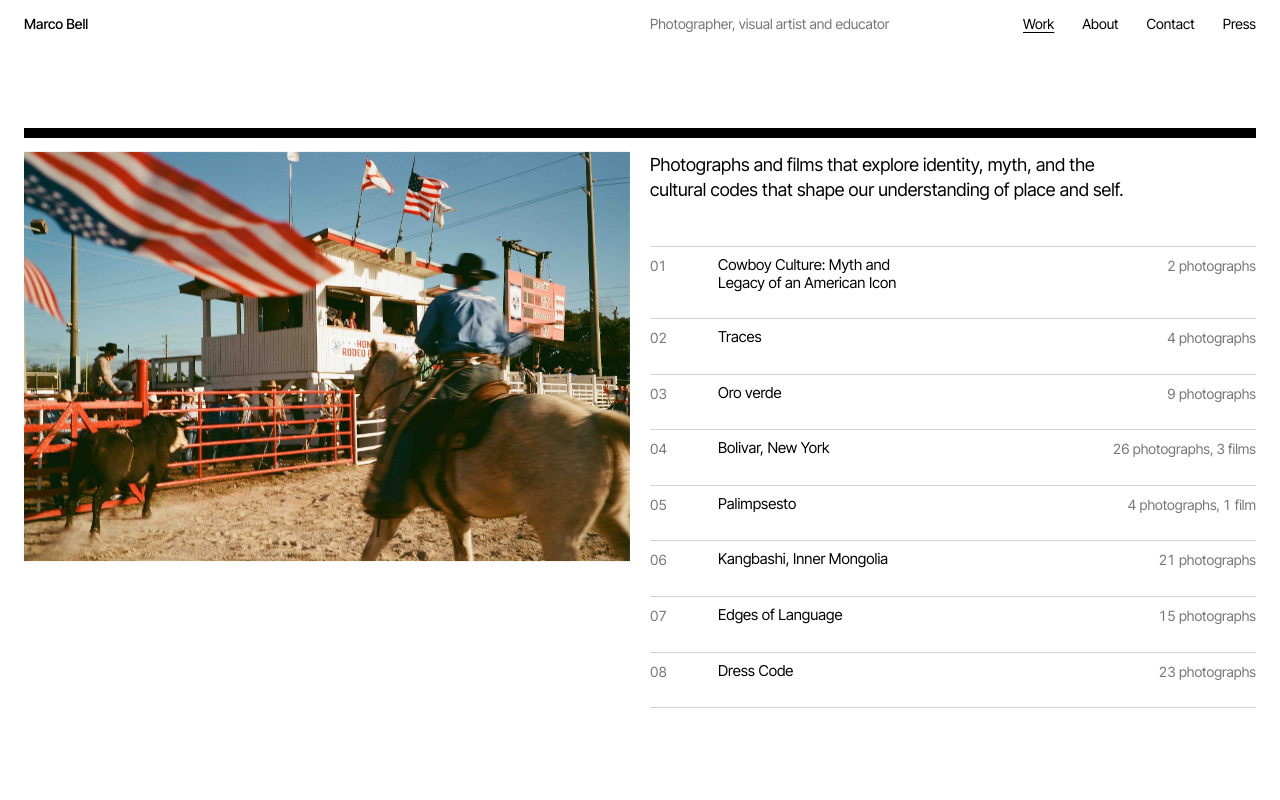
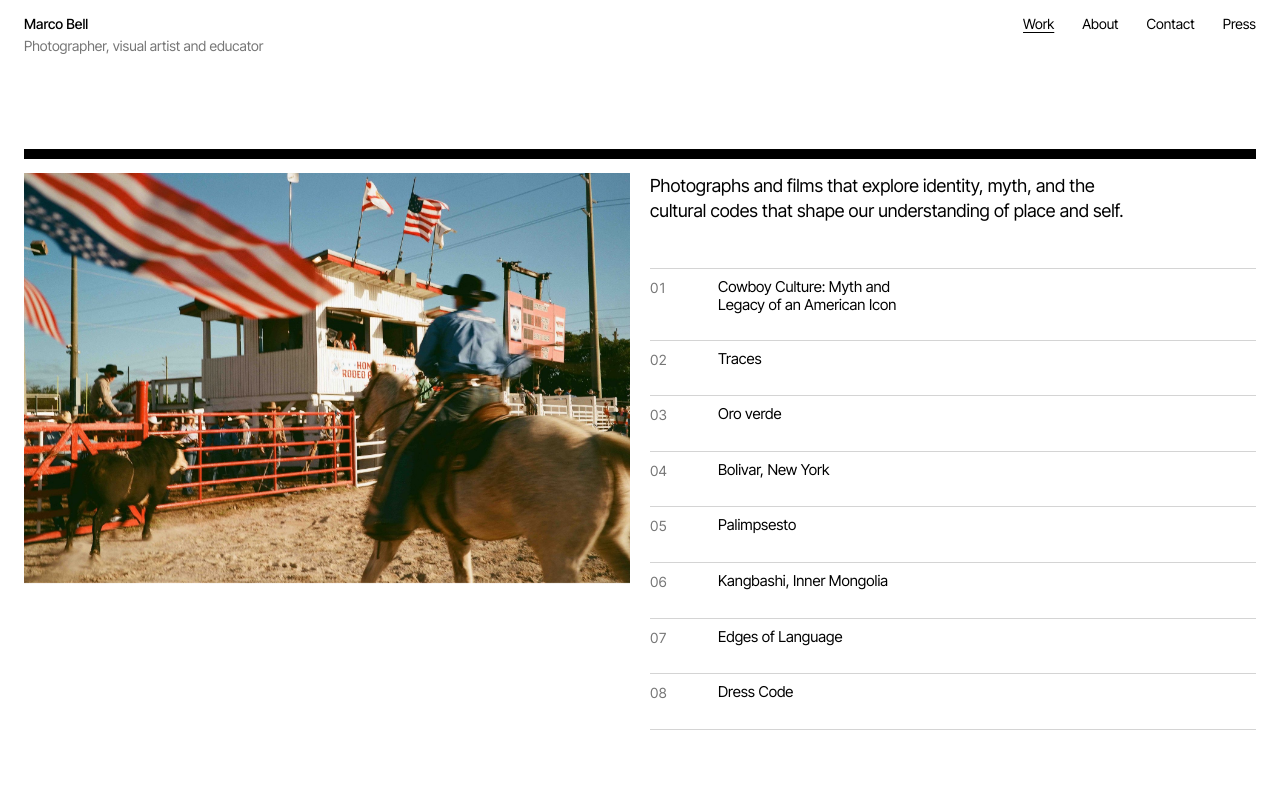
Before and after one commit to marcobell16/marcobell16.github.io, a plain HTML site: page index.html in a window 1280 px wide. Shown: the top 800 px of the page. Drawn offline with Linux system fonts and the light colour scheme.

Commit message:
Tagline under the name, drop photo and film counts
Co-Authored-By: Claude Opus 5.5 <noreply@anthropic.com>
Claude-Session: https://claude.ai/code/session_014a2Ebn2JuWhj32qGzPZn7s

```diff
--- a/assets/site.css
+++ b/assets/site.css
@@ -168,8 +168,10 @@ figcaption { display: flex; gap: 16px; margin-top: 8px; font-size: 12px; line-he
 /* Desktop: everything hangs from two lines, column 1 and column 7.
    The phone layout below is left exactly as it was. */
 @media (min-width: 900px) {
-  .top .role { grid-column: 7 / 10; }
-  .top nav { grid-column: 10 / 13; }
+  .top { row-gap: 2px; }
+  .top .name { grid-column: 1 / 7; grid-row: 1; }
+  .top .role { grid-column: 1 / 7; grid-row: 2; }
+  .top nav { grid-column: 7 / 13; grid-row: 1; }
 
   /* Home: the header carries the name, once */
   .home > .bar { margin-top: 10vh; }
@@ -185,6 +187,7 @@ figcaption { display: flex; gap: 16px; margin-top: 8px; font-size: 12px; line-he
   .room-head { padding-top: 14px; padding-bottom: 10vh; row-gap: 22px; }
   .room-head .pn { grid-column: 1 / 7; grid-row: 1; padding-top: 0; }
   .room-head .meta { grid-column: 7 / 13; grid-row: 1; text-align: left; padding-top: 0; }
+  .room-head .meta .readlink { margin-top: 0; }
   .room-head h1, .simple .room-head h1 {
     grid-column: 1 / 13; grid-row: 2;
     font-size: clamp(34px, 3.4vw, 58px); line-height: 1.04; letter-spacing: -.03em;
--- a/index.html
+++ b/index.html
@@ -27,14 +27,14 @@
   <div class="index">
     <h1 class="sr">Work</h1>
     <ol class="works">
-<li><a href="/cowboy" data-i="0"><span class="pn">01</span><span class="t">Cowboy Culture: Myth and Legacy of an American Icon</span><span class="c">2 photographs</span><img class="thumb" src="/images/cowboy/cover.jpg" width="2479" height="1689" alt="" loading="lazy" decoding="async"></a></li>
-<li><a href="/traces" data-i="1"><span class="pn">02</span><span class="t">Traces</span><span class="c">4 photographs</span><img class="thumb" src="/images/traces/cover.jpg" width="1380" height="2048" alt="" loading="lazy" decoding="async"></a></li>
-<li><a href="/oro-verde" data-i="2"><span class="pn">03</span><span class="t">Oro verde</span><span class="c">9 photographs</span><img class="thumb" src="/images/oro-verde/cover.jpg" width="1817" height="1440" alt="" loading="lazy" decoding="async"></a></li>
-<li><a href="/bolivarny" data-i="3"><span class="pn">04</span><span class="t">Bolivar, New York</span><span class="c">26 photographs, 3 films</span><img class="thumb" src="/images/bolivarny/cover.jpg" width="1495" height="1200" alt="" loading="lazy" decoding="async"></a></li>
-<li><a href="/palimpsesto" data-i="4"><span class="pn">05</span><span class="t">Palimpsesto</span><span class="c">4 photographs, 1 film</span><img class="thumb" src="/images/palimpsesto/cover.jpg" width="787" height="626" alt="" loading="lazy" decoding="async"></a></li>
-<li><a href="/kangbashi" data-i="5"><span class="pn">06</span><span class="t">Kangbashi, Inner Mongolia</span><span class="c">21 photographs</span><img class="thumb" src="/images/kangbashi/cover.jpg" width="787" height="525" alt="" loading="lazy" decoding="async"></a></li>
-<li><a href="/edges-of-language" data-i="6"><span class="pn">07</span><span class="t">Edges of Language</span><span class="c">15 photographs</span><img class="thumb" src="/images/edges-of-language/cover.jpg" width="1798" height="1200" alt="" loading="lazy" decoding="async"></a></li>
-<li><a href="/dresscode" data-i="7"><span class="pn">08</span><span class="t">Dress Code</span><span class="c">23 photographs</span><img class="thumb" src="/images/dresscode/cover.jpg" width="2430" height="3640" alt="" loading="lazy" decoding="async"></a></li>
+<li><a href="/cowboy" data-i="0"><span class="pn">01</span><span class="t">Cowboy Culture: Myth and Legacy of an American Icon</span><img class="thumb" src="/images/cowboy/cover.jpg" width="2479" height="1689" alt="" loading="lazy" decoding="async"></a></li>
+<li><a href="/traces" data-i="1"><span class="pn">02</span><span class="t">Traces</span><img class="thumb" src="/images/traces/cover.jpg" width="1380" height="2048" alt="" loading="lazy" decoding="async"></a></li>
+<li><a href="/oro-verde" data-i="2"><span class="pn">03</span><span class="t">Oro verde</span><img class="thumb" src="/images/oro-verde/cover.jpg" width="1817" height="1440" alt="" loading="lazy" decoding="async"></a></li>
+<li><a href="/bolivarny" data-i="3"><span class="pn">04</span><span class="t">Bolivar, New York</span><img class="thumb" src="/images/bolivarny/cover.jpg" width="1495" height="1200" alt="" loading="lazy" decoding="async"></a></li>
+<li><a href="/palimpsesto" data-i="4"><span class="pn">05</span><span class="t">Palimpsesto</span><img class="thumb" src="/images/palimpsesto/cover.jpg" width="787" height="626" alt="" loading="lazy" decoding="async"></a></li>
+<li><a href="/kangbashi" data-i="5"><span class="pn">06</span><span class="t">Kangbashi, Inner Mongolia</span><img class="thumb" src="/images/kangbashi/cover.jpg" width="787" height="525" alt="" loading="lazy" decoding="async"></a></li>
+<li><a href="/edges-of-language" data-i="6"><span class="pn">07</span><span class="t">Edges of Language</span><img class="thumb" src="/images/edges-of-language/cover.jpg" width="1798" height="1200" alt="" loading="lazy" decoding="async"></a></li>
+<li><a href="/dresscode" data-i="7"><span class="pn">08</span><span class="t">Dress Code</span><img class="thumb" src="/images/dresscode/cover.jpg" width="2430" height="3640" alt="" loading="lazy" decoding="async"></a></li>
     </ol>
   </div>
 </div>
```
Also changed, not shown: bolivarny.html (+1 -1 lines), cowboy.html (+1 -1 lines), dresscode.html (+1 -1 lines), edges-of-language.html (+1 -1 lines), kangbashi.html (+1 -1 lines), oro-verde.html (+1 -1 lines), palimpsesto.html (+1 -1 lines), traces.html (+1 -1 lines).
